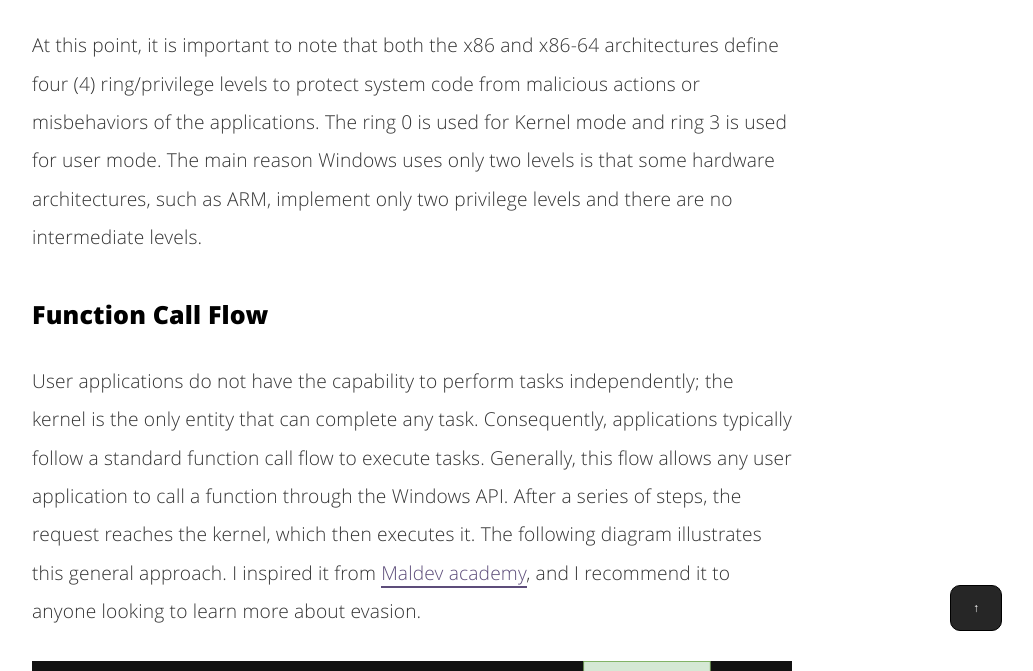
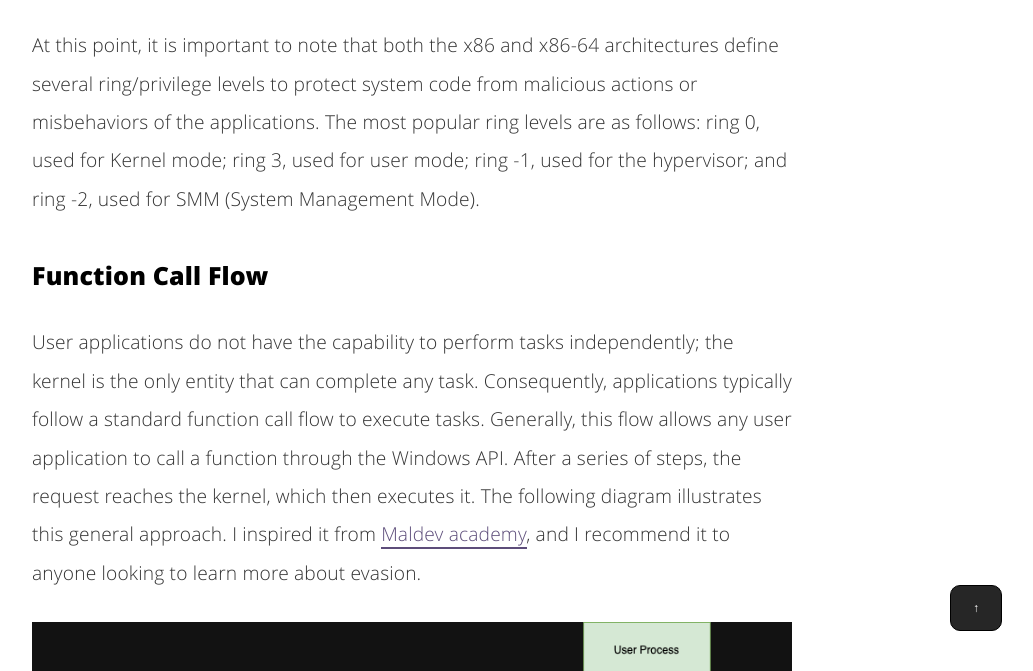
Before and after one commit to nickvourd/nickvourd.github.io, a Jekyll site: the page built from _posts/2023-10-22-an-overview-of-windows-arch.md, in a window 1280 px wide and 900 px high, scrolled down 4162 px, cut to the strip 229-900 px from the top of the window. Shown: the whole strip, without its empty margins (228-1261 px from the left). Built offline with Jekyll 4.4.1, drawn with Linux system fonts in a browser that asks for light colours.

Commit message:
Update 2023-10-22-an-overview-of-windows-arch.md

```diff
--- a/_posts/2023-10-22-an-overview-of-windows-arch.md
+++ b/_posts/2023-10-22-an-overview-of-windows-arch.md
@@ -241,7 +241,7 @@ function topFunction() {
     <iframe src="https://giphy.com/embed/VfwIk1LD84CI" width="480" height="350" frameBorder="0" class="giphy-embed" allowFullScreen></iframe>
 </div>
 
-<p>At this point, it is important to note that both the x86 and x86-64 architectures define four (4) ring/privilege levels to protect system code from malicious actions or misbehaviors of the applications. The ring 0 is used for Kernel mode and ring 3 is used for user mode. The main reason Windows uses only two levels is that some hardware architectures, such as ARM, implement only two privilege levels and there are no intermediate levels.</p><br />
+<p>At this point, it is important to note that both the x86 and x86-64 architectures define several ring/privilege levels to protect system code from malicious actions or misbehaviors of the applications. The most popular ring levels are as follows: ring 0, used for Kernel mode; ring 3, used for user mode; ring -1, used for the hypervisor; and ring -2, used for SMM (System Management Mode).</p><br />
 
 <h3>Function Call Flow</h3>
 
```
